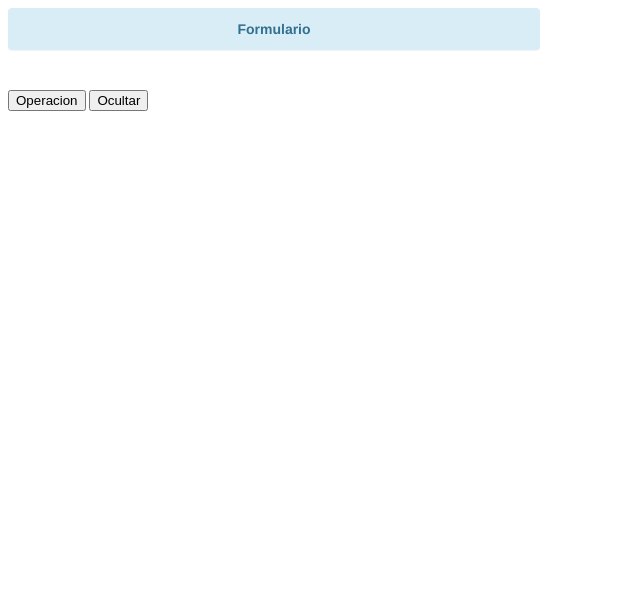
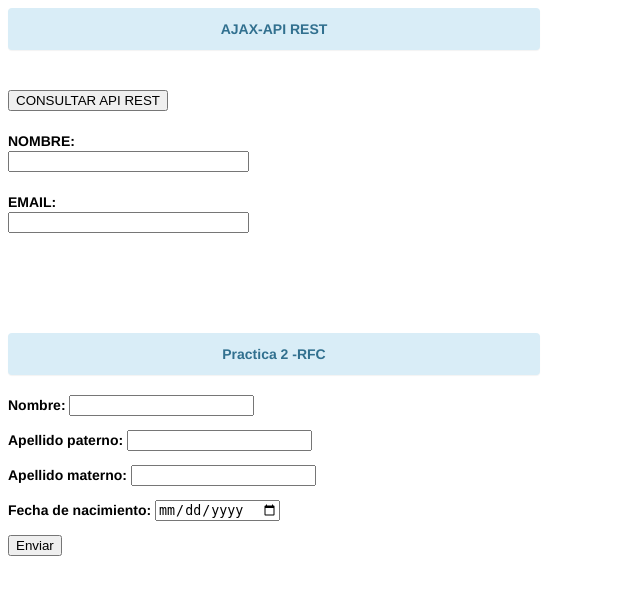
Before and after one commit to jiraiya51/jiraiya51.github.io, a PHP site: page / in a window 1280 px wide. Shown: the top 595 px of the page, without its empty margins (0-640 px from the left). Run offline with PHP 8.4, Linux system fonts and the light colour scheme.

Commit message:
Add files via upload

```diff
--- a/index.php
+++ b/index.php
@@ -4,55 +4,80 @@
    <link rel="stylesheet" href="estilo.css" type="text/css">
    <script src="https://code.jquery.com/jquery-3.3.1.js"></script>
    <script>
-   $(document).ready(function(){
-    $('#f1').hide();
+    $(document).ready(function() {
+
+    $('#btnl').click(function() {
 
 
+        $.ajax({
 
-   $('#btn1').click(function(){
-    $('#f1').show();
-
-   });
+            url:"https://jsonplaceholder.typicode.com/users/2",
+            method: "GET",
+            success: function(data) {
+            $('#nom').val(data.name);
+            $('#correo').val(data.email);
+            }
+        });
 
 
-   $('#btn2').click(function(){
-    $('#f1').hide();//-----ocultar
-           });
-});
+    });
+
+    });
+
    </script>
 </head>
 <body>
 
-<div class="panel-1"><B>Formulario<B></div>
+<div class="panel-1"><B>AJAX-API REST<B></div>
 <br>
-<div class="panel-1" id="f1">
-<form method="post" action="pagina1.php">
 
+<div class="formpanel" id="fl">
 
-Ingrese el valor del primer numero:
-<input type="text" name="numero1">
+<button id="btnl">CONSULTAR API REST</button><br>
 <br>
-Ingrese el valor del segundo numero:
-<input type="text" name="numero2">
+NOMBRE: <br><input class="form-control" type="text" id="nom" size="27"><br><br>
 
-<select name="operacion">
-<option value="suma">suma</option>
-<option value="resta">resta</option>
-<option value="multiplicar">multiplicar</option>
-<option value="division">division</option>
-</select>
+EMAIL: <br><input class="form-control" type="text" id="correo" size="27"><br><br>
 
-<input type="submit" value="Generar">
+</div>
 
-</form>
-</div>
+</body>
+</html>
 
 
 
-<button id="btn1">Operacion</button>
-<button id="btn2">Ocultar</button>
 
 
 
+
+<tb><br><br><br><br>
+
+<html>      <head>
+    <title>Practica2</title>
+ </head>
+<body>
+<div class="panel-1"><B>Practica 2 -RFC<B></div>
+<form method="post" action="pagina1.php">
+ <tab><tab>
+<p><label>Nombre: </label>
+<input type="text" name="nombre" required="" pattern="[A-ZÄËÏÖÜÁÉÍÓÚÂÊÎÔÛÁÉÍÓÚ][a-
+zäÄëËïÏöÖüÜáéíóúáéíóúÁÉÍÓÚÂÊÎÔÛâêîôûàèìòùÀÈÌÒÙ]+(\S)?([A-ZÄËÏÖÜÁÉÍÓÚÂÊÎÔÛÁÉÍÓÚ][a-
+zäÄëËïÏöÖüÜáéíóúáéíóúÁÉÍÓÚÂÊÎÔÛâêîôûàèìòùÀÈÌÒÙ]+)?"/></P>
+
+<p><label>Apellido paterno: </label>
+<input type="text" name="ap" required="" pattern="[A-ZÄËÏÖÜÁÉÍÓÚÂÊÎÔÛÁÉÍÓÚ][a-
+zäÄëËïÏöÖüÜáéíóúáéíóúÁÉÍÓÚÂÊÎÔÛâêîôûàèìòùÀÈÌÒÙ]+"/></P>
+
+
+<p><label>Apellido materno: </label>
+<input type="text" name="am" required="" pattern="[A-ZÄËÏÖÜÁÉÍÓÚÂÊÎÔÛÁÉÍÓÚ][a-
+zäÄëËïÏöÖüÜáéíóúáéíóúÁÉÍÓÚÂÊÎÔÛâêîôûàèìòùÀÈÌÒÙ]+)"/></P>
+
+<p><label>Fecha de nacimiento: </label>
+<input type="date" name="fn" required=""/></P>
+
+
+<p><input type="submit" value="Enviar"/></p>
+</form>
 </body>
 </html>
```
